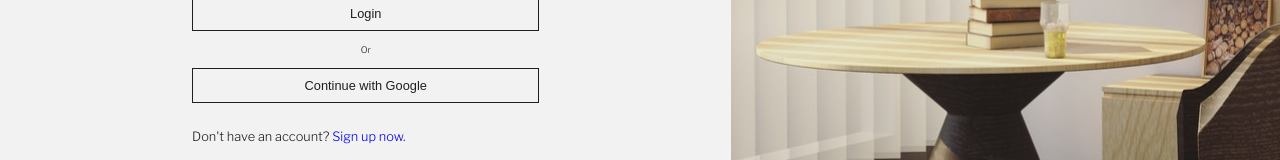
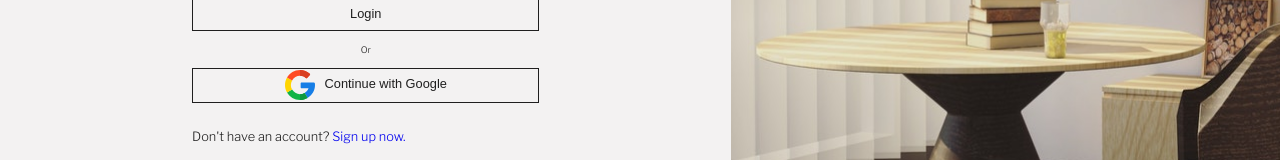
Before and after one commit to mindsworth/ecommerce-app-vue, a Vue app: page /login in a window 1280 px wide. Shown: the part 444-604 px from the top of the page. Built offline with nearby package versions, Linux system fonts and the light colour scheme; what vue-disable-autocomplete would draw is missing.

Commit message:
add  google icon to button

```diff
--- a/src/assets/index.vue
+++ b/src/assets/index.vue
@@ -64,7 +64,8 @@ export const menuImages = {
 export const socialIcons = {
   facebook: require("./svg/facebook.svg"),
   instagram: require("./svg/instagram.svg"),
-  pinterest: require("./svg/pinterest.svg")
+  pinterest: require("./svg/pinterest.svg"),
+  google: require("./svg/google.svg")
 };
 
 export const videoIsh = require("./img/video-ish.jpg");
--- a/src/components/Button.vue
+++ b/src/components/Button.vue
@@ -1,7 +1,6 @@
 <template>
   <button class="btn">
-    <span class="icon" v-if="icon">{{ icon }}</span
-    >{{ label }}
+    <img class="icon" v-if="icon" :src="icon" />{{ label }}
   </button>
 </template>
 
@@ -22,32 +21,27 @@ export default {
   border: 1px solid $color-black;
   background-color: transparent;
   color: $color-black;
+  cursor: pointer;
   font-size: 1vw;
 
   @include respond(phone) {
     height: 8vw;
     margin-bottom: 2vw;
   }
-  cursor: pointer;
+
   &:hover {
     background-color: white;
     color: black;
   }
 
-  & + .google-sign-in {
-    margin: 1vw 0 0 0;
-    color: $color-black;
-    @include respond(phone) {
-      margin: 3vw 0 0 0;
-    }
-    .container img {
-      width: 1.2rem;
-      vertical-align: middle;
-      margin-right: 1rem;
-    }
-    .btn-txt {
-      vertical-align: middle;
-    }
+  & .icon {
+    width: 3rem;
+    vertical-align: middle;
+    margin-right: 1rem;
+  }
+
+  .btn-txt {
+    vertical-align: middle;
   }
 }
 </style>
--- a/src/components/LoginForm.vue
+++ b/src/components/LoginForm.vue
@@ -19,7 +19,7 @@
 
       <Button label="Login" type="submit" class="submit-btn" />
       <span class="or-text">Or</span>
-      <Button label="Continue with Google" />
+      <Button label="Continue with Google" :icon="googleIcon" />
     </form>
 
     <p class="form__cta">
@@ -33,6 +33,7 @@
 import { ref } from "vue";
 import Button from "./Button.vue";
 import FormInput from "./FormInput.vue";
+import { socialIcons } from "../assets/index";
 
 export default {
   name: "Login-Form",
@@ -40,12 +41,13 @@ export default {
   setup() {
     const password = ref("");
     const email = ref("");
+    const googleIcon = socialIcons.google;
 
     const handleOnSubmit = () => {
       console.log("value", password.value, email.value);
     };
 
-    return { password, email, handleOnSubmit };
+    return { password, email, handleOnSubmit, googleIcon };
   }
 };
 </script>
```
